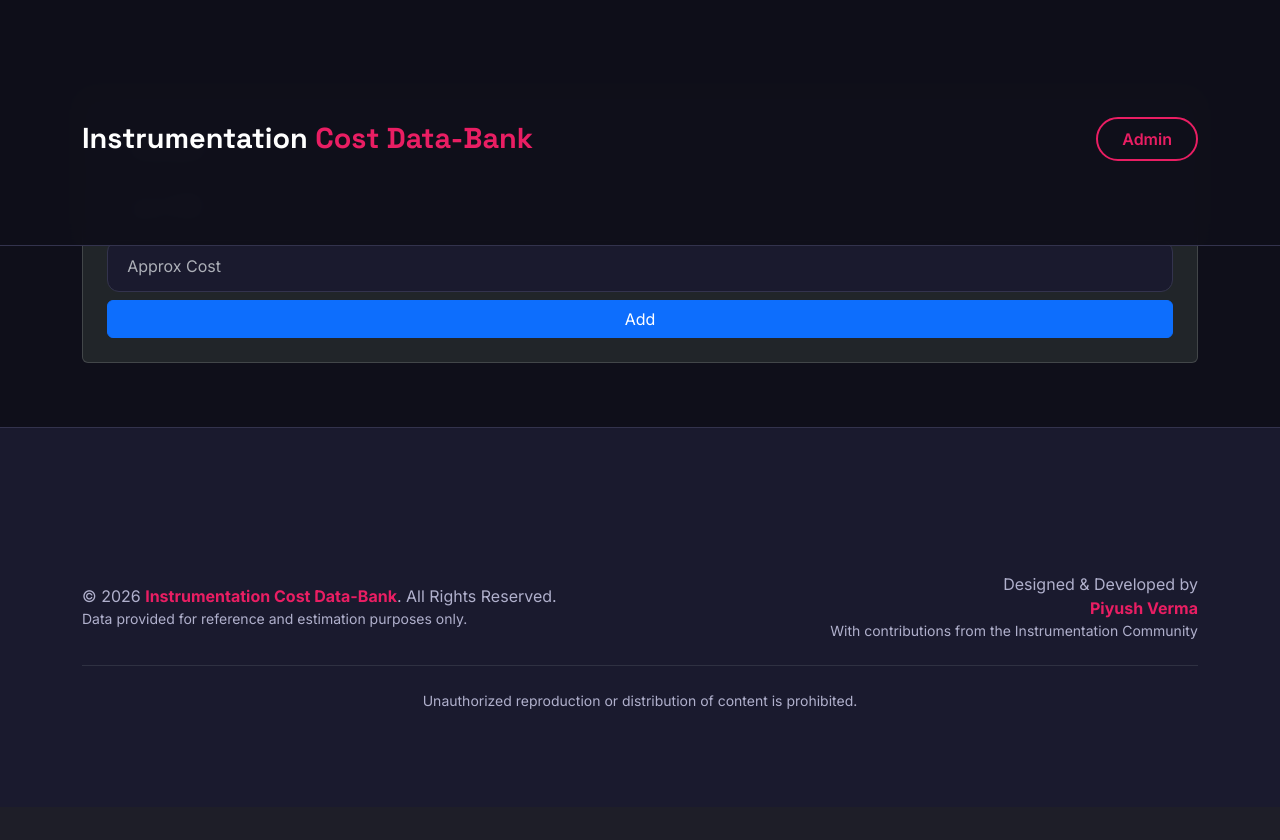
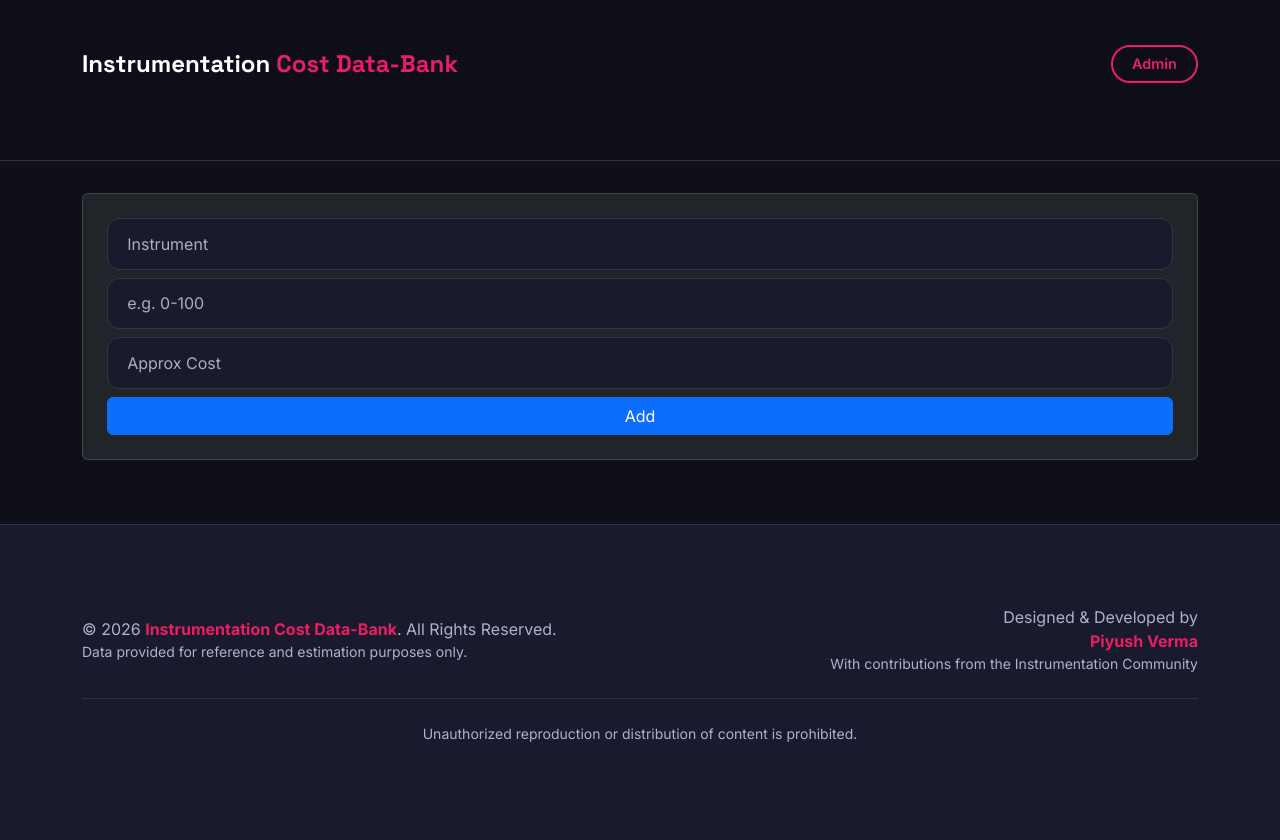
Before and after one commit to protagonistforever/instrumentation_website, a Flask app: page /admin/add in a window 1280 px wide. Before the commit the page ends 709 px from the top, so only its background shows below. Run offline with Flask 3, Linux system fonts and the light colour scheme; the visitor is signed in with stand-in values (Sample User, id 1).

Commit message:
Refactor styles for compact header and content
Updated styles for navbar and main content to reduce padding and font sizes for a more compact layout.

```diff
--- a/templates/base.html
+++ b/templates/base.html
@@ -31,18 +31,18 @@
             margin: 0;
         }
 
-        /* Navbar */
-        .navbar {
-            background: rgba(15, 15, 26, 0.95) !important;
+        /* Compact Header - Smaller & Not Fixed */
+        .site-header {
+            background: rgba(15, 15, 26, 0.95);
             backdrop-filter: blur(12px);
             border-bottom: 1px solid var(--border-color);
-            padding: 1rem 0;
+            padding: 0.8rem 0; /* Reduced padding */
         }
 
         .navbar-brand {
             font-family: 'Space Grotesk', sans-serif;
             font-weight: 700;
-            font-size: 1.8rem;
+            font-size: 1.5rem; /* Smaller than before */
             color: #fff;
         }
 
@@ -55,8 +55,9 @@
             border: 2px solid var(--accent-pink);
             color: var(--accent-pink);
             font-weight: 600;
-            padding: 0.5rem 1.5rem;
+            padding: 0.4rem 1.2rem; /* Smaller button */
             border-radius: 50px;
+            font-size: 0.9rem;
             transition: all 0.3s ease;
         }
 
@@ -66,9 +67,9 @@
             transform: translateY(-2px);
         }
 
-        /* Main Content */
+        /* Main Content - Starts closer to top */
         .container {
-            padding-top: 6rem;
+            padding-top: 2rem; /* Reduced from 6rem */
             padding-bottom: 4rem;
         }
 
@@ -89,7 +90,7 @@
         }
 
         .instrument-card .card-body {
-            padding: 2.5rem;
+            padding: 2rem;
             text-align: center;
         }
 
@@ -97,7 +98,8 @@
             font-family: 'Space Grotesk', sans-serif;
             font-weight: 600;
             color: #fff;
-            margin-bottom: 1.5rem;
+            margin-bottom: 1.2rem;
+            font-size: 1.3rem;
         }
 
         .btn-select {
@@ -105,9 +107,10 @@
             border: 2px solid var(--accent-pink);
             color: var(--accent-pink);
             font-weight: 600;
-            padding: 0.8rem 2rem;
+            padding: 0.7rem 1.8rem;
             border-radius: 50px;
             transition: all 0.3s ease;
+            font-size: 1rem;
         }
 
         .btn-select:hover {
@@ -181,17 +184,17 @@
 </head>
 <body class="d-flex flex-column min-vh-100">
 
-    <!-- Navbar -->
-    <nav class="navbar navbar-expand-lg navbar-dark fixed-top">
+    <!-- Compact Non-Fixed Header -->
+    <header class="site-header">
         <div class="container">
-            <a class="navbar-brand" href="/">
-                Instrumentation <span>Cost Data-Bank</span>
-            </a>
-            <div class="ms-auto">
+            <div class="d-flex justify-content-between align-items-center">
+                <a class="navbar-brand mb-0" href="/">
+                    Instrumentation <span>Cost Data-Bank</span>
+                </a>
                 <a href="/admin" class="btn btn-admin">Admin</a>
             </div>
         </div>
-    </nav>
+    </header>
 
     <!-- Main Content -->
     <main class="flex-grow-1">
```
